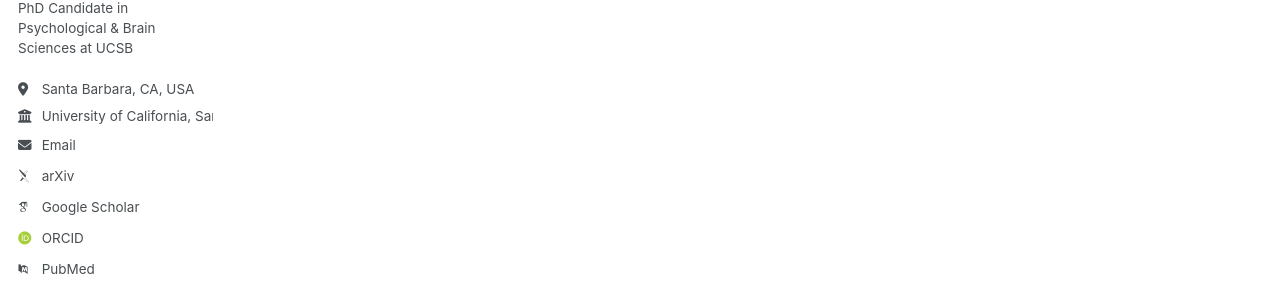
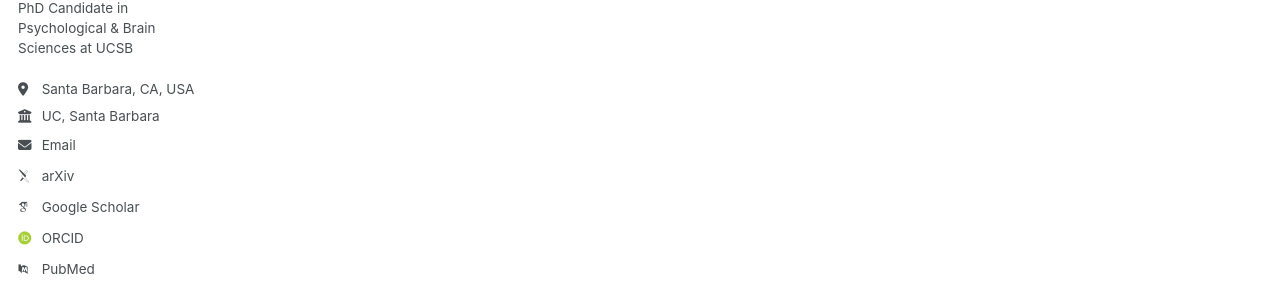
Before and after one commit to amberxchen/amberxchen.github.io, a Jekyll site: the page built from _pages/about.md, in a window 1280 px wide. Shown: the part 277-568 px from the top of the page. Built offline with Jekyll 4.4.1, drawn with Linux system fonts in a browser that asks for light colours; some web fonts are replaced.

Commit message:
not wide enough to display the full name of UC

```diff
--- a/_config.yml
+++ b/_config.yml
@@ -27,7 +27,7 @@
   pronouns         : # example: "she/her"
   bio              : "PhD Candidate in Psychological & Brain Sciences at UCSB"
   location         : "Santa Barbara, CA, USA"
-  employer         : "University of California, Santa Barbara"
+  employer         : "UC, Santa Barbara"
   uri              : # URL
   email            : "amber.chen@psych.ucsb.edu"
 
```
